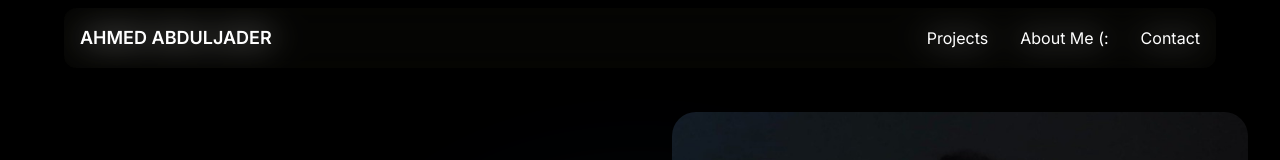
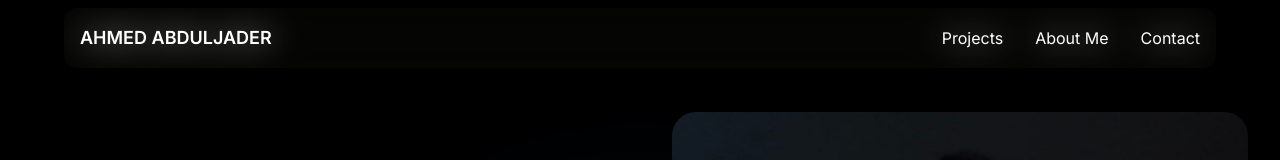
Before and after one commit to AhmedJader/portfolio, a React (Vite) app: page / in a window 1280 px wide. Shown: the top 160 px of the page. Built offline with nearby package versions, Linux system fonts and the light colour scheme.

Commit message:
fix stuff

```diff
--- a/src/constants/index.js
+++ b/src/constants/index.js
@@ -9,7 +9,7 @@ import broke from "../githubassets/brokewoke.webp";
 
 export const LINKS = [
   { href: "#projects", label: "Projects" },
-  { href: "#about", label: "About Me (:" },
+  { href: "#about", label: "About Me" },
   { href: "#contact", label: "Contact" },
 ];
 
```
Also changed, not shown: 1 other file (tests, documents, lock files or other folders).
